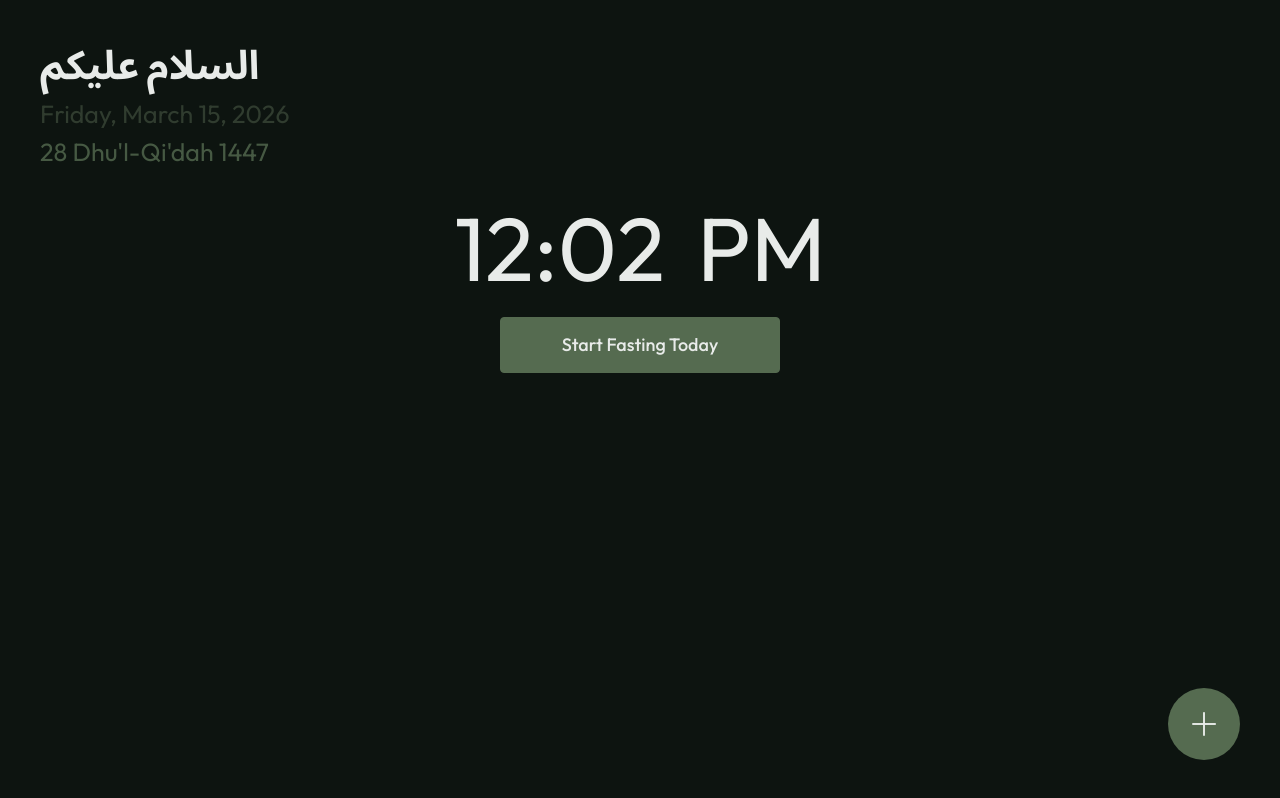
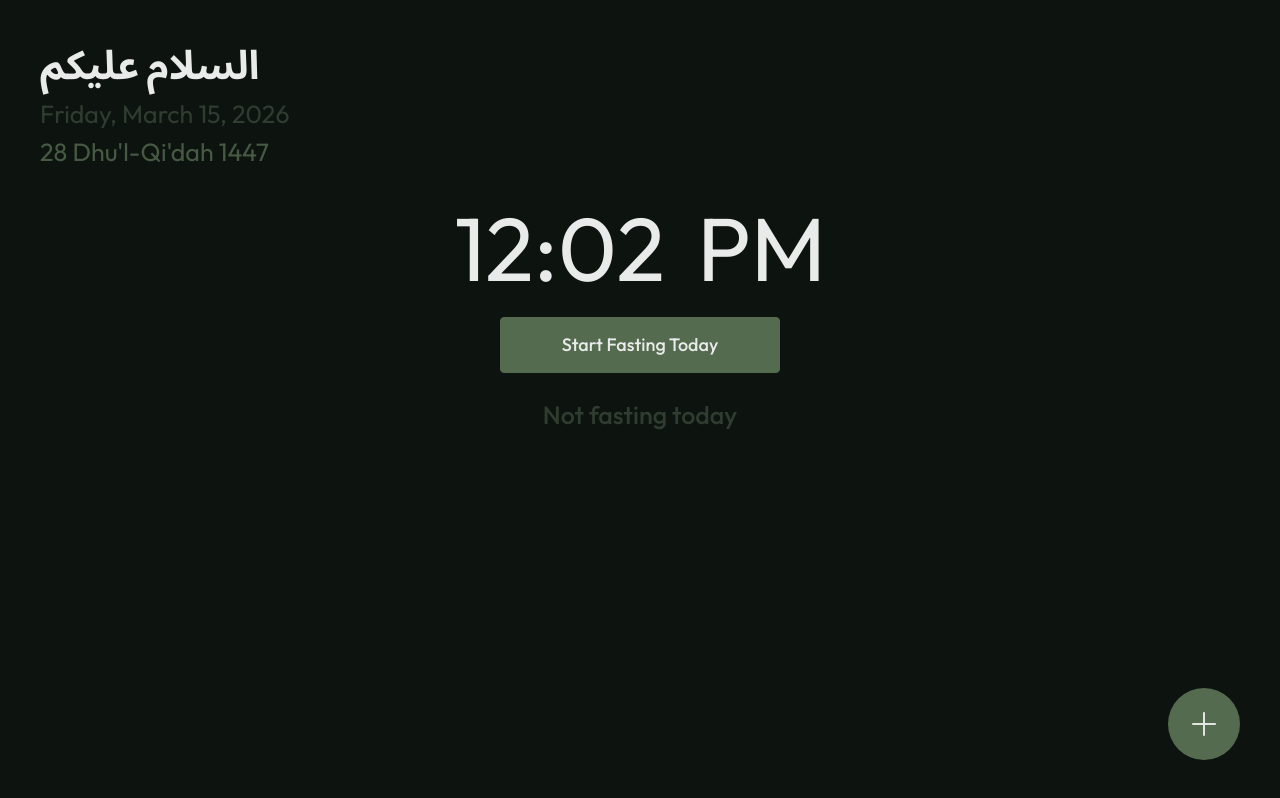
Before and after one commit to Rayane300402/niyyah, an Angular app: page /home in a window 1280 px wide. Built offline with nearby package versions, Linux system fonts and the light colour scheme; no server answers.

Commit message:
feat: enhance fasting action component with input/output bindings and add fasting status display

```diff
--- a/src/app/features/home/components/fasting-action/fasting-action.component.html
+++ b/src/app/features/home/components/fasting-action/fasting-action.component.html
@@ -1,4 +1,4 @@
-@if (!isFastingUi) {
+@if (!isFasting) {
   <app-ui-button
     variant="primary"
     (buttonClick)="openConfirmation()"
@@ -16,9 +16,9 @@
 
 <app-modal
     [isOpen]="isConfirmationOpen"
-    [title]="isFastingUi ? 'End fasting today?' : 'Start fasting today?'"
-    [message]="isFastingUi ? 'This will mark today\'s fast as not completed.' : 'This will count today as a full fasting day.'"
-    [confirmText]="isFastingUi ? 'Yes, End Fast' : 'Yes, Start Fast'"
+    [title]="isFasting ? 'End fasting today?' : 'Start fasting today?'"
+    [message]="isFasting ? 'This will mark today\'s fast as not completed.' : 'This will count today as a full fasting day.'"
+    [confirmText]="isFasting ? 'Yes, End Fast' : 'Yes, Start Fast'"
     cancelText="Cancel"
-    (confirm)="isFastingUi ? confirmEndFast() : confirmStartFast()"
+    (confirm)="isFasting ? confirmEndFast() : confirmStartFast()"
     (cancel)="closeConfirmation()" />
--- a/src/app/features/home/components/fasting-action/fasting-action.component.ts
+++ b/src/app/features/home/components/fasting-action/fasting-action.component.ts
@@ -1,4 +1,4 @@
-import { Component } from '@angular/core';
+import { Component, EventEmitter, Input, Output } from '@angular/core';
 import { UiButtonComponent } from '../../../shared/ui-button/ui-button.component';
 import { ModalComponent } from '../../../shared/modal/modal.component';
 
@@ -9,8 +9,11 @@ import { ModalComponent } from '../../../shared/modal/modal.component';
   styleUrl: './fasting-action.component.scss'
 })
 export class FastingActionComponent {
+  @Input() isFasting = false;
+
+  @Output() isFastingChange = new EventEmitter<boolean>();
+
   isConfirmationOpen = false;
-  isFastingUi = false;
 
   openConfirmation(): void {
     this.isConfirmationOpen = true;
@@ -20,15 +23,21 @@ export class FastingActionComponent {
     this.isConfirmationOpen = false;
   }
 
+  confirmAction(): void {
+    this.isFasting
+      ? this.confirmEndFast()
+      : this.confirmStartFast();
+  }
+
   confirmStartFast(): void {
     this.isConfirmationOpen = false;
-    this.isFastingUi = true;
+    this.isFastingChange.emit(true);
 
     //TODO: Fasting logic
   }
 
   confirmEndFast(): void {
     this.isConfirmationOpen = false;
-    this.isFastingUi = false;
+    this.isFastingChange.emit(false);
   }
 }
--- /dev/null
+++ b/src/app/features/home/components/fasting-status/fasting-status.component.html
@@ -0,0 +1 @@
+<p class="fasting-status">{{ isFasting ? 'Fasting today' : 'Not fasting today' }}</p>
--- /dev/null
+++ b/src/app/features/home/components/fasting-status/fasting-status.component.scss
@@ -0,0 +1,5 @@
+.fasting-status{
+    font-size: 25px;
+    color: var(--color-secondary);
+    font-weight: 500;
+}
--- a/src/app/features/home/home-page.component.html
+++ b/src/app/features/home/home-page.component.html
@@ -7,11 +7,16 @@
     <section class="fasting-status-section center">
         <div class="fasting-control-group center">
             <app-current-time />
-            <app-fasting-action />
+            <app-fasting-action
+             [isFasting]="isFastingUi"
+        (isFastingChange)="isFastingUi = $event" />
         </div>
 
         @if (prayerTimes){
             <app-maghrib-countdown [fajrTime]="prayerTimes.fajr" [maghribTime]="prayerTimes.maghrib" />
         }
     </section>
+    <section class="fasting-text-section center">
+        <app-fasting-status [isFasting]='isFastingUi' />
+    </section>
 </section>
--- a/src/app/features/home/home-page.component.scss
+++ b/src/app/features/home/home-page.component.scss
@@ -8,3 +8,7 @@
     flex-direction: column;
     gap: 1.5rem;
 }
+
+.fasting-text-section{
+    padding-top: 1.5rem;;
+}
--- a/src/app/features/home/home-page.component.ts
+++ b/src/app/features/home/home-page.component.ts
@@ -4,15 +4,18 @@ import { CurrentTimeComponent } from './components/current-time/current-time.com
 import { FastingActionComponent } from './components/fasting-action/fasting-action.component';
 import { MaghribCountdownComponent } from './components/maghrib-countdown/maghrib-countdown.component';
 import { PrayerTimes, PrayerTimesService } from '../../core/api/prayer-times.service';
+import { FastingStatusComponent } from './components/fasting-status/fasting-status.component';
 @Component({
   selector: 'app-home-page',
-  imports: [PageHeaderComponent, CurrentTimeComponent, FastingActionComponent, MaghribCountdownComponent],
+  imports: [PageHeaderComponent, CurrentTimeComponent, FastingActionComponent, MaghribCountdownComponent, FastingStatusComponent],
   templateUrl: './home-page.component.html',
   styleUrl: './home-page.component.scss'
 })
 export class HomePageComponent implements OnInit {
 
   prayerTimes?: PrayerTimes;
+
+  isFastingUi = false;
 
   constructor(private prayerTimesService: PrayerTimesService) {  }
 
```
Also changed, not shown: src/app/features/home/components/fasting-status/fasting-status.component.ts (added, +11 -0 lines).
